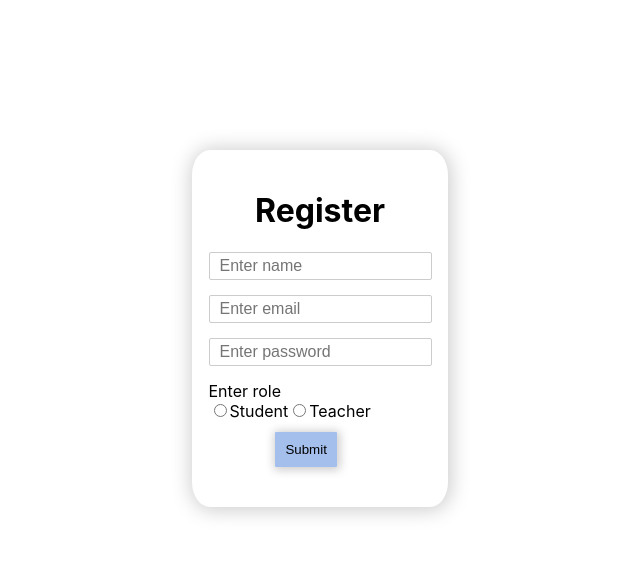
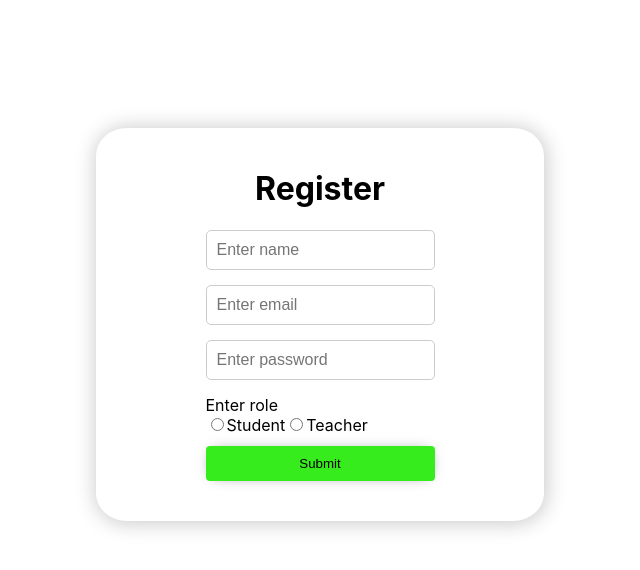
Before and after one commit to swarajpure/college-portal-frontend, a Next.js app: page /register in a window 1280 px wide. Shown: the top 570 px of the page, without its empty margins (320-960 px from the left). Built offline with nearby package versions, Linux system fonts and the light colour scheme.

Commit message:
added message on UI for login and register

```diff
--- a/components/createPost/index.js
+++ b/components/createPost/index.js
@@ -7,7 +7,10 @@ const CreatePost = () => {
 
     useEffect(() => {
         Axios.get('http://localhost:4000/users/self', {withCredentials : true})
-        .then(res => setAuthor(res.data.name))
+        .then(res => {
+            setAuthor(res.data.name)
+            document.getElementById('message').innerText = res.message
+        })
         .catch(err => console.log(err))
     }, []);
     console.log(author)
@@ -30,6 +33,7 @@ const CreatePost = () => {
     console.log(content)
     return(
         <div className='container'>
+            <h1 id='message'></h1>
             <input id='content' type='text' placeholder='Enter your message here!' onChange={changeContent}></input>
             <button type='submit' onClick={submitHandler}>Post</button>
             <style jsx>
--- a/components/login/index.js
+++ b/components/login/index.js
@@ -17,7 +17,8 @@ export default class Login extends React.Component {
             body: JSON.stringify(this.state)
         }).then(res => res.json())
         .then(res=> {
-            msg = res.message
+            console.log(res)
+            const msg = res.message
             document.getElementById('login-msg').innerText = msg
         })
         .catch(function (err) { console.log(err) })
--- a/components/posts/index.js
+++ b/components/posts/index.js
@@ -8,12 +8,10 @@ const Posts = () => {
         then((res) => {
             console.log(res)
             setPosts(res.data)
-
         })
         .catch((err) => console.log(err))
     }, []);
-    // console.log(posts)
-    // const postsList = posts
+
     const DisplayPost = posts.map(post => {
         return(
             <div className='postBody'>
@@ -58,7 +56,6 @@ const Posts = () => {
 
     return(
         <div className='allPosts'>
-            HELLO
             { DisplayPost }
             <style jsx>
                 {`
--- a/components/register/index.js
+++ b/components/register/index.js
@@ -13,7 +13,11 @@ export default class Register extends React.Component {
             },
             body: JSON.stringify(this.state)
         })
-        .then(res => console.log(res))
+        .then(res => res.json())
+        .then(res => {
+            const msg = res.message
+            document.getElementById('register-msg').innerText = msg
+        })
         .catch(function(err){
             console.log(err);
         })
@@ -26,7 +30,7 @@ export default class Register extends React.Component {
     render(){
     return(
         <div className="container">
-                <h1>Register</h1>
+                <h1 id='register-msg'>Register</h1>
             <div className="form">
                 <form onSubmit={ this.showName }>
                     {/* <label>Enter name</label><br></br> */}
@@ -53,21 +57,21 @@ export default class Register extends React.Component {
             < style jsx >
                     {`
                         .container{
-                            margin: 20px auto;
+                            margin: 10% auto;
                             border-radius: 7%;
                             box-shadow: 1px 1px 20px 2px #ccc;
                             display: flex;
                             justify-content: center;
                             flex-direction: column;
-                            width: 20%;
+                            width: 35%;
                             padding-top: 20px;
                             padding-bottom: 40px;
-                            margin-top: 150px;
                         }
 
                         h1 {
                             text-align: center;
                         }
+
                         .form {
                             display: flex;
                             justify-content: center;
@@ -75,8 +79,8 @@ export default class Register extends React.Component {
 
                         input {
                             border: 0.5px solid #ccc;
-                            border-radius: 2px;
-                            padding: 4px;
+                            border-radius: 5px;
+                            padding: 10px;
                             padding-left: 10px;
                             margin-bottom: 15px;
                             font-size: 1rem;
@@ -85,21 +89,24 @@ export default class Register extends React.Component {
                         #labelRole {
                             text-align: center;
                         }
-                        // .role-input{
-                        //     display: flex;
-                        //     justify-content: center;
-                        //     flex-direction: column;
-                        // }
+
                         .submit {
-                            margin-left: 30%;
+                            margin: 0 auto;
+                            display: block;
+                            width: 100%;
                             padding: 10px;
                             border-radius: 1px;
                             text-decoration: none;
                             border: none;
-                            box-shadow: 1px 1px 10px 2px #ccc;
-                            background-color: #a5bfed
+                            box-shadow: 0 0 15px -7px rgba(0,0,0,.65);
+                            background-color: #37ec1d;
+                            border-radius: 4px;
+                            cursor: pointer;
                         }
 
+                        .submit:hover {
+                            box-shadow: 1px 1px 18px -5px rgba(0,0,0,.65);
+                        }
 
             `}
         </style>
```
